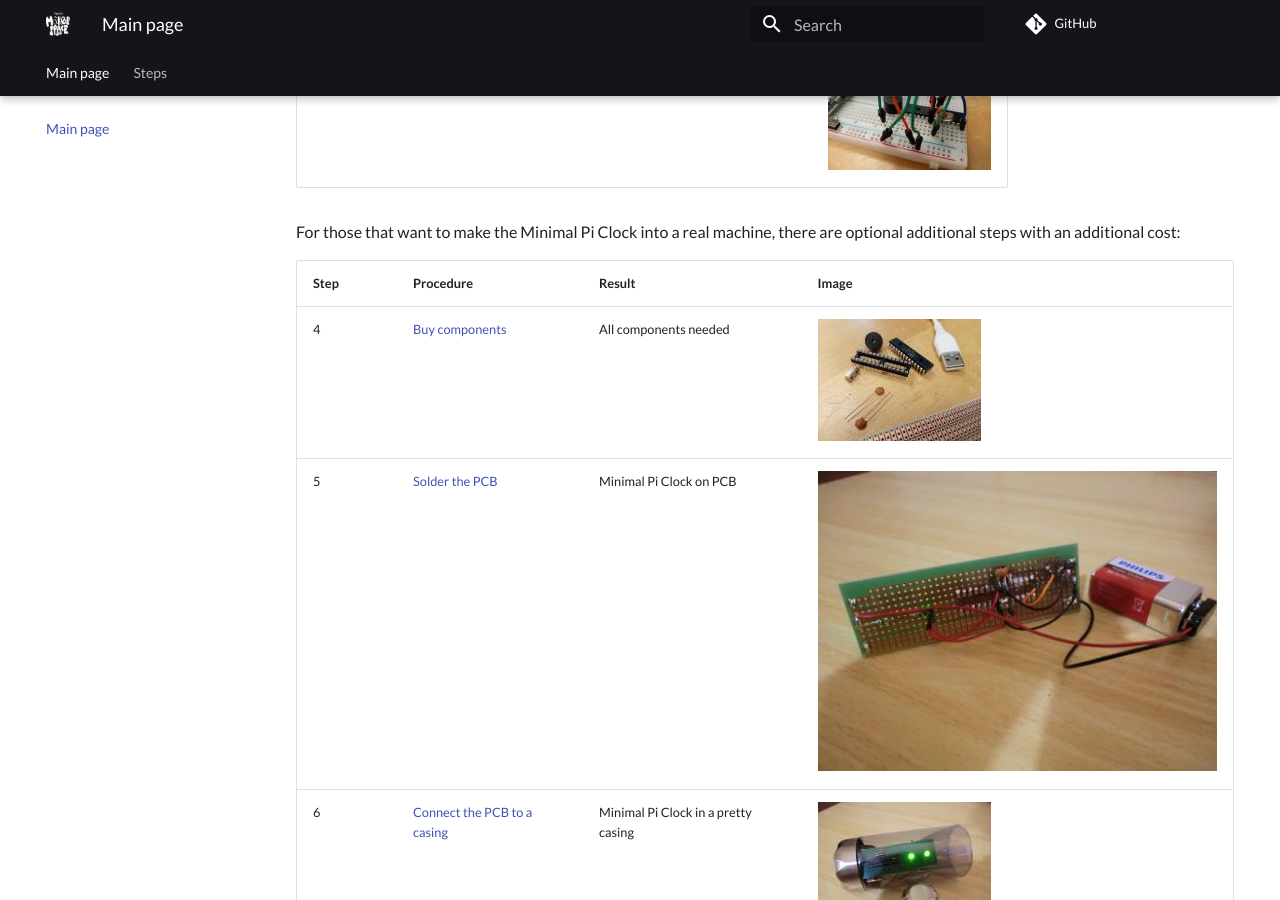
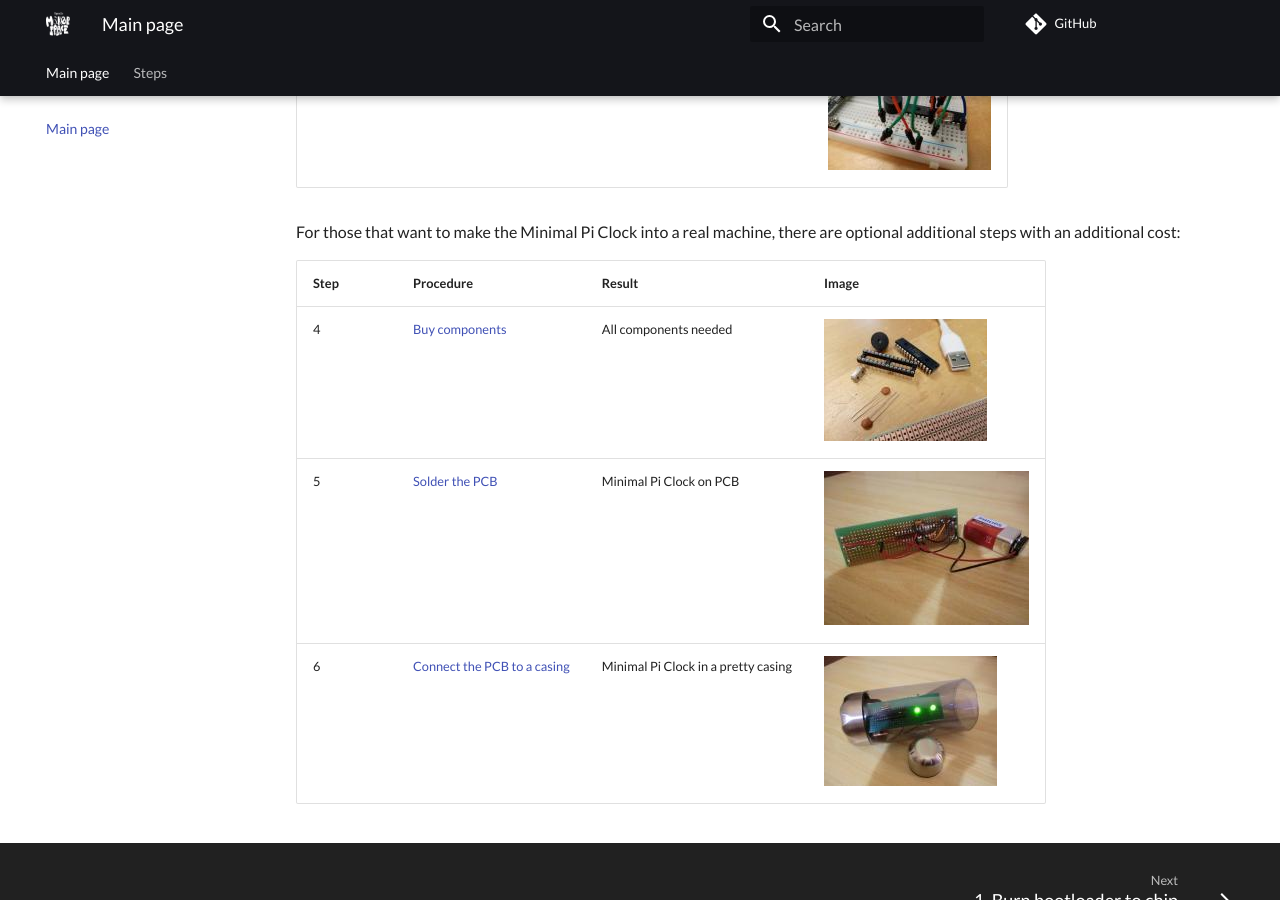
Before and after one commit to richelbilderbeek/build_bare_bone_arduino_machine_workshop, an MkDocs documentation site: the page built from docs/README.md, in a window 1280 px wide and 900 px high, scrolled down 709 px. Built offline with MkDocs 1.6.1 and Material for MkDocs 9.7.7, drawn with Linux system fonts in a browser that asks for light colours; comment, search, counter and statistics services are not loaded.

Commit message:
Smaller pics

```diff
--- a/docs/README.md
+++ b/docs/README.md
@@ -30,7 +30,7 @@ there are optional additional steps with an additional cost:
 Step|Procedure                                                  |Result                             |Image
 ----|-----------------------------------------------------------|-----------------------------------|-------------------------------------------------------------------
 4   |[Buy components](buy_components/README.md)                 |All components needed              |![All parts](buy_components/all_parts_zoom_20.jpg)
-5   |[Solder the PCB](solder/README.md)                         |Minimal Pi Clock on PCB            |![Minimal Pi Clock on PCB](solder/20191117_2_20.jpg)
+5   |[Solder the PCB](solder/README.md)                         |Minimal Pi Clock on PCB            |![Minimal Pi Clock on PCB](solder/20191117_2_10.jpg)
 6   |[Connect the PCB to a casing](connect/README.md)           |Minimal Pi Clock in a pretty casing|![Minimal Pi Clock in a pretty casing](connect/20191117_casing_20.jpg)
 
 <!-- markdownlint-enable MD013 -->
```
Also changed, not shown: docs/solder/20191117_2_10.jpg (added).
